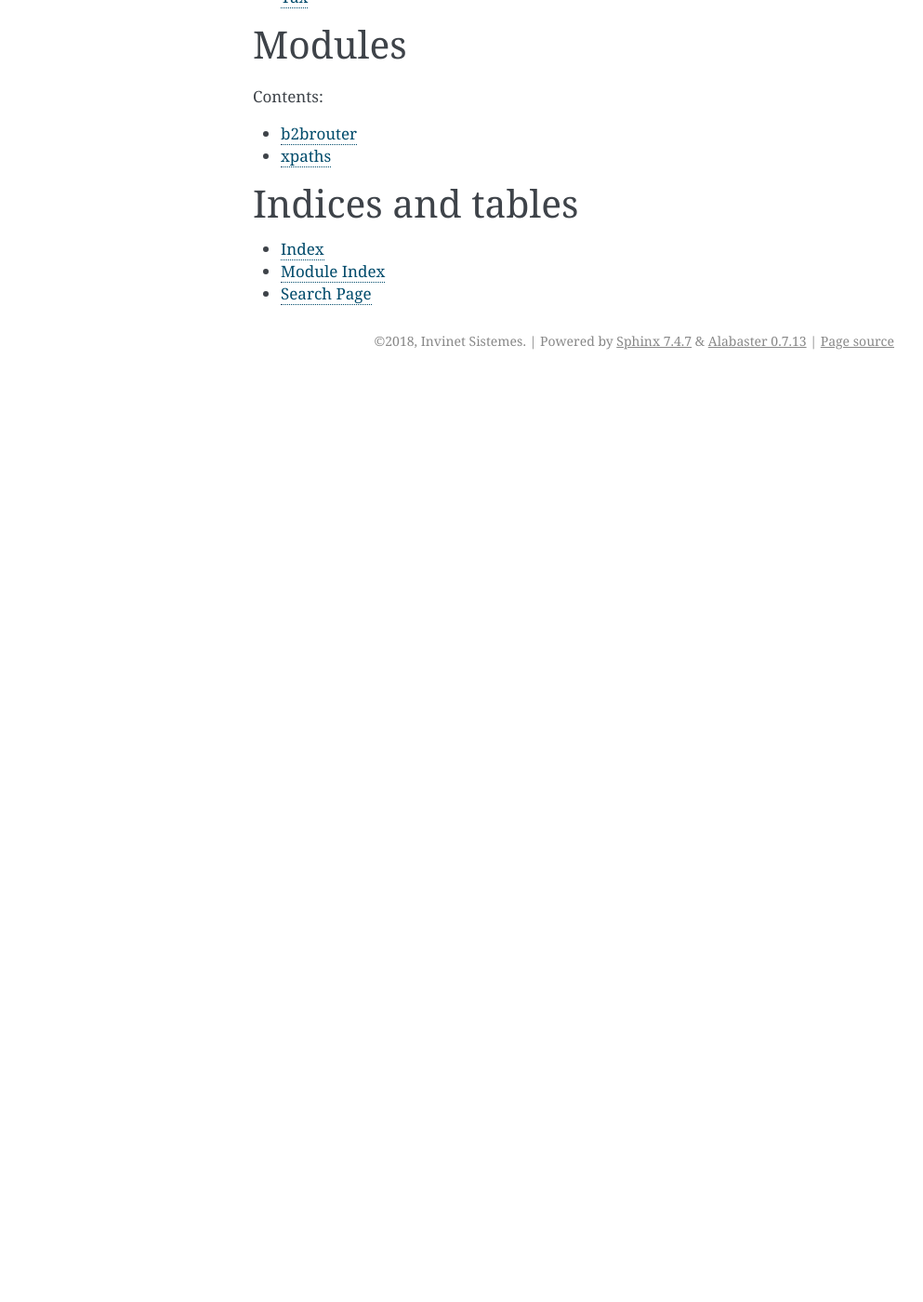
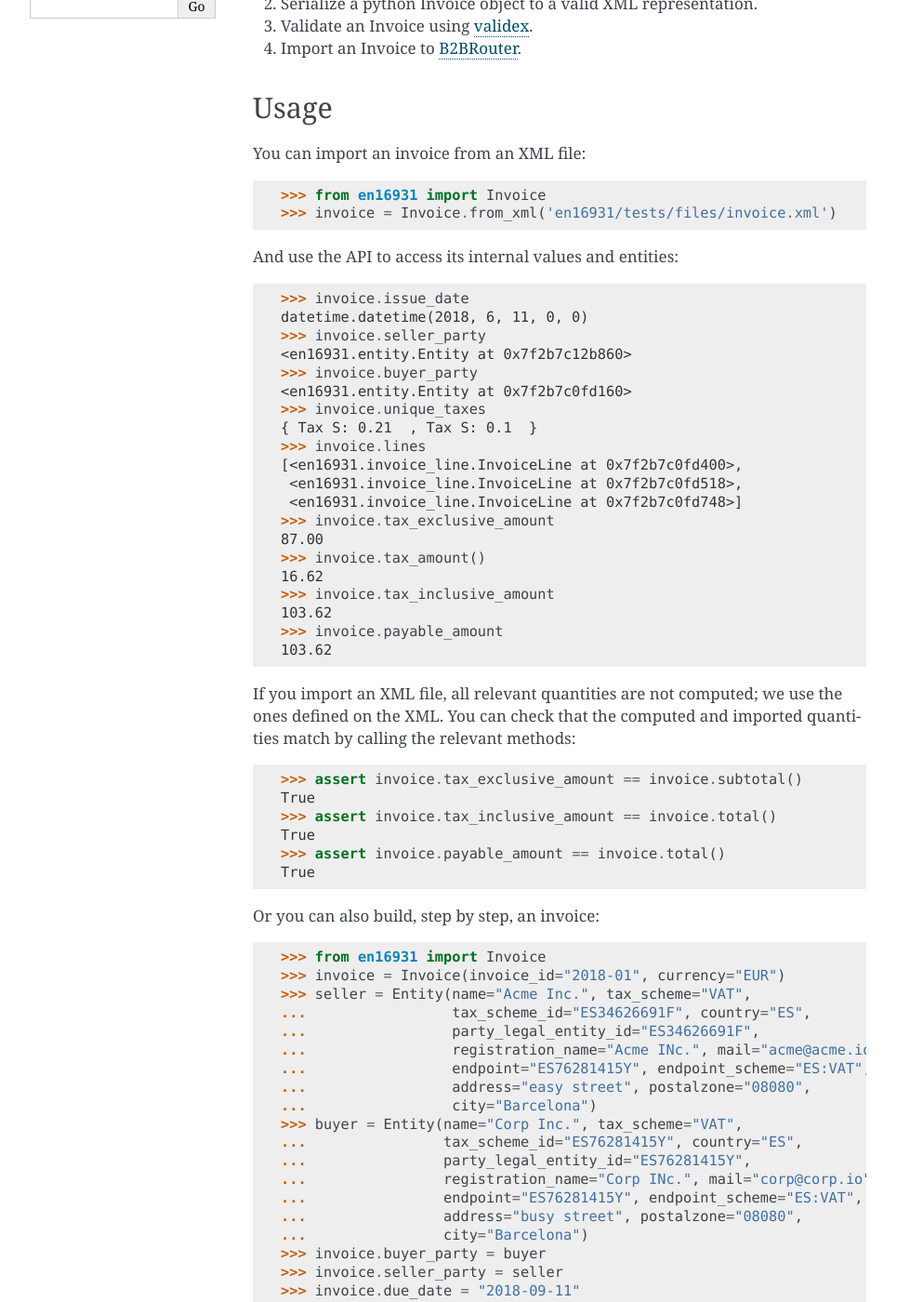
Before and after one commit to invinet/python-en16931, a Sphinx documentation site: the page built from doc/source/index.rst, in a window 1280 px wide and 1400 px high, scrolled down 424 px. Shown: the whole window at 93% size, without its empty margins (148-1141 px from the left). Built offline with Sphinx 7.4.7, drawn with Linux system fonts in a browser that asks for light colours; before the commit the page ends 900 px from its top, so only the background shows below that; some of the changed text lies outside the part shown.

Commit message:
Improve documentation.

```diff
--- /dev/null
+++ b/README.rst
@@ -0,0 +1,130 @@
+python-en16931
+==============
+
+Python 3 package to read, write and manage the new `EN16931 Invoice format <http://docs.peppol.eu/poacc/billing/3.0/bis/>`_.
+
+This `European Standard <https://standards.cen.eu/dyn/www/f?p=204:110:0::::FSP_PROJECT:60602&cs=1B61B766636F9FB34B7DBD72CE9026C72>`_ establishes a semantic data model of the core elements of an electronic invoice. The semantic model includes only the essential information elements that an electronic invoice needs to ensure legal (including fiscal) compliance and to enable interoperability for cross-border, cross sector and for domestic trade.
+
+Features
+--------
+
+This library allows you to:
+
+1. De-serialize an XML in EN16931 format to a python Invoice object.
+2. Serialize a python Invoice object to a valid XML representation.
+3. Validate an Invoice using `validex <https://open.validex.net>`_.
+4. Import an Invoice to `B2BRouter <https://www.b2brouter.net/>`_.
+
+Usage
+-----
+
+You can import an invoice from an XML file:
+
+.. code-block:: python
+
+    >>> from en16931 import Invoice
+    >>> invoice = Invoice.from_xml('en16931/tests/files/invoice.xml')
+
+And use the API to access its internal values and entities:
+
+.. code-block:: python
+
+    >>> invoice.issue_date
+    datetime.datetime(2018, 6, 11, 0, 0)
+    >>> invoice.seller_party
+    <en16931.entity.Entity at 0x7f2b7c12b860>
+    >>> invoice.buyer_party
+    <en16931.entity.Entity at 0x7f2b7c0fd160>
+    >>> invoice.unique_taxes
+    { Tax S: 0.21  , Tax S: 0.1  }
+    >>> invoice.lines
+    [<en16931.invoice_line.InvoiceLine at 0x7f2b7c0fd400>,
+     <en16931.invoice_line.InvoiceLine at 0x7f2b7c0fd518>,
+     <en16931.invoice_line.InvoiceLine at 0x7f2b7c0fd748>]
+    >>> invoice.tax_exclusive_amount
+    87.00
+    >>> invoice.tax_amount()
+    16.62
+    >>> invoice.tax_inclusive_amount
+    103.62
+    >>> invoice.payable_amount
+    103.62
+
+If you import an XML file, all relevant quantities are not computed; we
+use the ones defined on the XML. You can check that the computed and
+imported quantities match by calling the relevant methods:
+
+.. code-block:: python
+
+    >>> assert invoice.tax_exclusive_amount == invoice.subtotal()
+    True
+    >>> assert invoice.tax_inclusive_amount == invoice.total()
+    True
+    >>> assert invoice.payable_amount == invoice.total()
+    True
+
+Or you can also build, step by step, an invoice:
+
+.. code-block:: python
+
+    >>> from en16931 import Invoice
+    >>> invoice = Invoice(invoice_id="2018-01", currency="EUR")
+    >>> seller = Entity(name="Acme Inc.", tax_scheme="VAT",
+    ...                 tax_scheme_id="ES34626691F", country="ES",
+    ...                 party_legal_entity_id="ES34626691F",
+    ...                 registration_name="Acme INc.", mail="acme@acme.io",
+    ...                 endpoint="ES76281415Y", endpoint_scheme="ES:VAT",
+    ...                 address="easy street", postalzone="08080",
+    ...                 city="Barcelona")
+    >>> buyer = Entity(name="Corp Inc.", tax_scheme="VAT",
+    ...                tax_scheme_id="ES76281415Y", country="ES",
+    ...                party_legal_entity_id="ES76281415Y",
+    ...                registration_name="Corp INc.", mail="corp@corp.io",
+    ...                endpoint="ES76281415Y", endpoint_scheme="ES:VAT",
+    ...                address="busy street", postalzone="08080",
+    ...                city="Barcelona")
+    >>> invoice.buyer_party = buyer
+    >>> invoice.seller_party = seller
+    >>> invoice.due_date = "2018-09-11"
+    >>> invoice.issue_date = "2018-06-11"
+    >>> # lines
+    >>> il1 = InvoiceLine(quantity=11, unit_code="EA", price=2,
+    ...                   item_name='test 1', currency="EUR",
+    ...                   tax_percent=0.21, tax_category="S")
+    >>> il2 = InvoiceLine(quantity=2, unit_code="EA", price=25,
+    ...                   item_name='test 2', currency="EUR",
+    ...                   tax_percent=0.21, tax_category="S")
+    >>> il3 = InvoiceLine(quantity=5, unit_code="EA", price=3,
+    ...                   item_name='test 3', currency="EUR",
+    ...                   tax_percent=0.1, tax_category="S")
+    >>> invoice.add_lines_from([il1, il2, il3])
+
+And serialize it to XML:
+
+.. code-block:: python
+
+    >>> # As a string
+    >>> xml = invoice.to_xml()
+    >>> # Or save it directly to a file
+    >>> invoice.save('example_invoice.xml')
+
+Limitations
+-----------
+
+This is a proof of concept implementation and not all features defined
+in the EN16931 standard are implemented:
+
+* Only global charges and discounts are supported. Line discounts and
+  charges are not supported.
+* Delivery information is not supported.
+*
+
+If you need a particular feature implemented, see the following section
+for feature requests.
+
+Bugs and Feature Requests
+-------------------------
+
+Please report any bugs that you find `here <https://github.com/invinet/python-en16931/issues>`_.
+Or, even better, fork the repository on `GitHub <https://github.com/invinet/python-en16931>`_
+and create a pull request (PR). We welcome all changes, big or small.
--- a/doc/source/b2brouter.rst
+++ b/doc/source/b2brouter.rst
@@ -5,5 +5,5 @@ b2brouter
 =========
 
 .. currentmodule:: en16931
-.. automodule:: b2brouter
+.. automodule:: en16931.b2brouter
     :members:
--- a/doc/source/index.rst
+++ b/doc/source/index.rst
@@ -1,20 +1,13 @@
-.. python-en16931 documentation master file, created by
-   sphinx-quickstart on Fri Jul  6 14:13:17 2018.
-   You can adapt this file completely to your liking, but it should at least
-   contain the root `toctree` directive.
+.. include:: ../../README.rst
 
-Welcome to python-en16931's documentation!
-==========================================
-
-python-en16931 provides a set of classes to represent an
-EN16931 Invoice.
+Reference
+=========
 
 Classes
-=======
+-------
 
 .. toctree::
    :maxdepth: 2
-   :caption: Contents:
 
    invoice
    invoice_line
@@ -23,14 +16,14 @@ Classes
    tax
 
 Modules
-=======
+-------
 
 .. toctree::
    :maxdepth: 2
-   :caption: Contents:
 
    b2brouter
    xpaths
+   utils
 
 Indices and tables
 ==================
--- a/doc/source/xpaths.rst
+++ b/doc/source/xpaths.rst
@@ -5,5 +5,5 @@ xpaths
 ======
 
 .. currentmodule:: en16931
-.. automodule:: xpaths
+.. automodule:: en16931.xpaths
     :members:
```
Also changed, not shown: README.md (deleted, +0 -3 lines), doc/source/utils.rst (added, +9 -0 lines).
